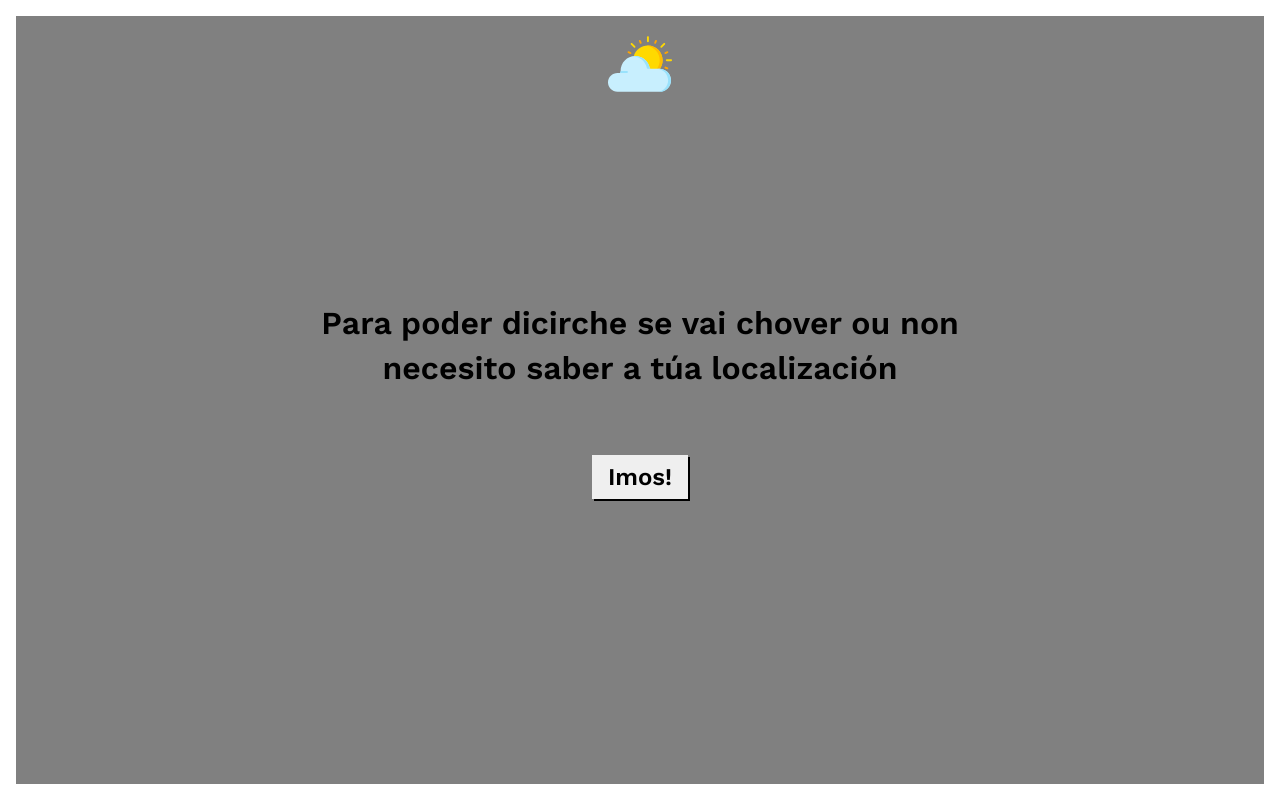
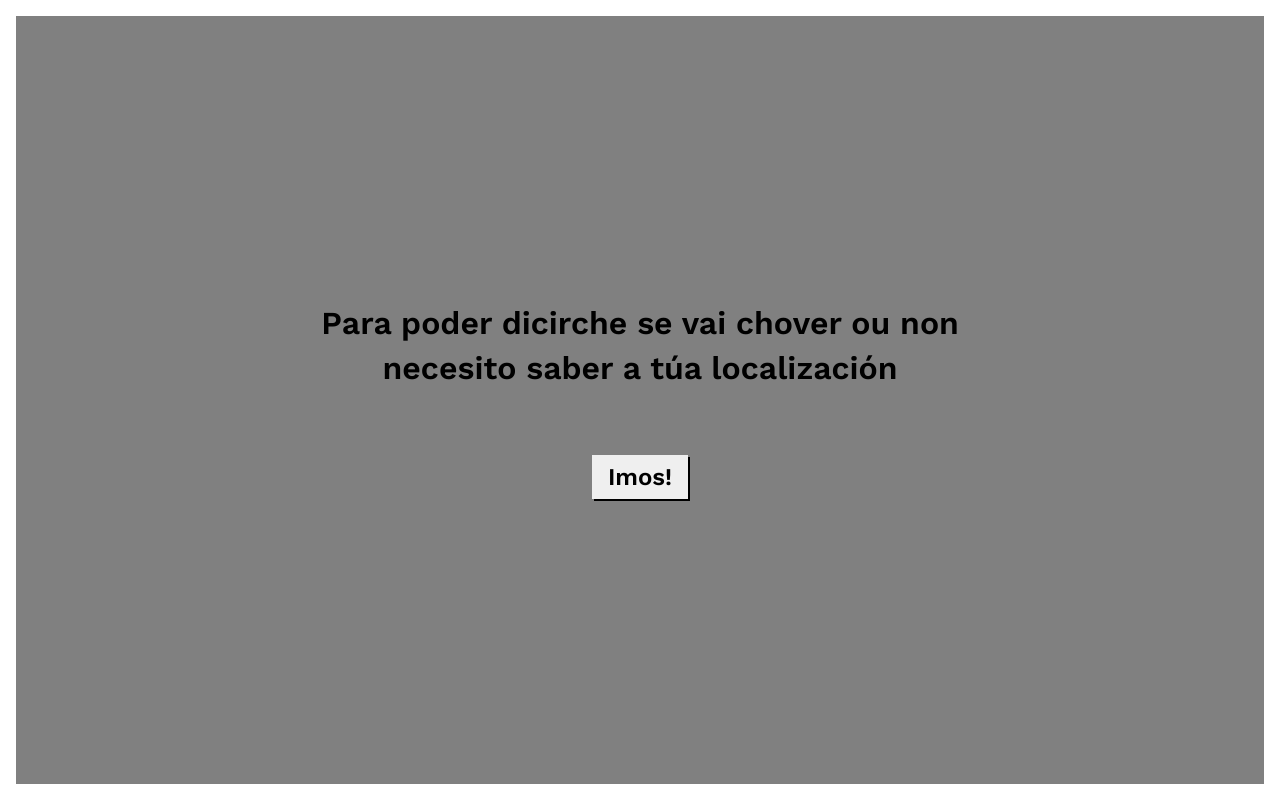
Before and after one commit to atxpaul/chove, a plain HTML site: page index.html in a window 1280 px wide. Drawn offline with nearby package versions, Linux system fonts and the light colour scheme.

Commit message:
Removed default icon as it doesn't help with UX

```diff
--- a/index.html
+++ b/index.html
@@ -8,7 +8,7 @@
 </head>
 <body>
     <header>
-        <img id="image" src="img/suncloud.svg" alt="icono sol e nube">
+        <img id="image" src="" alt="">
     </header>
     <section class="panel permission hidden">
         <p>Para poder dicirche se vai chover ou non necesito saber a túa localización</p>
```
